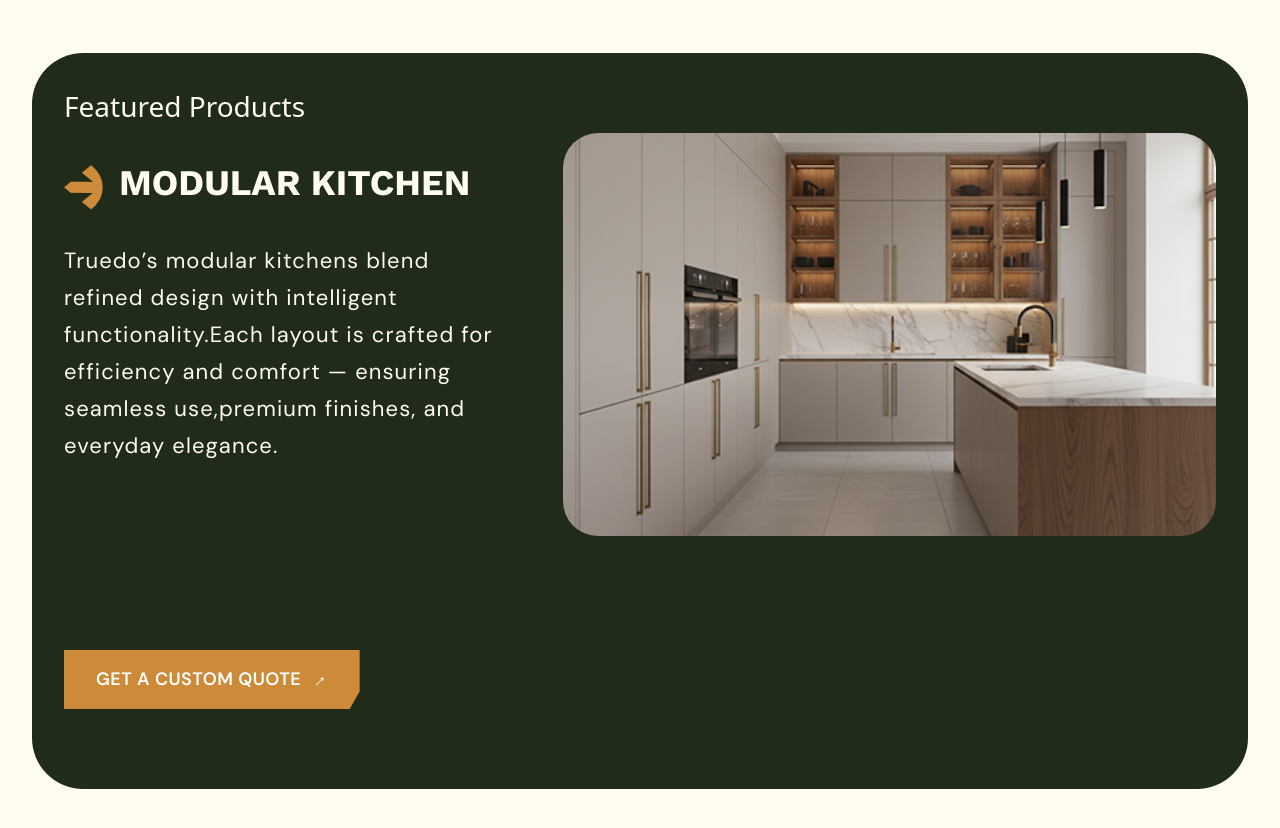
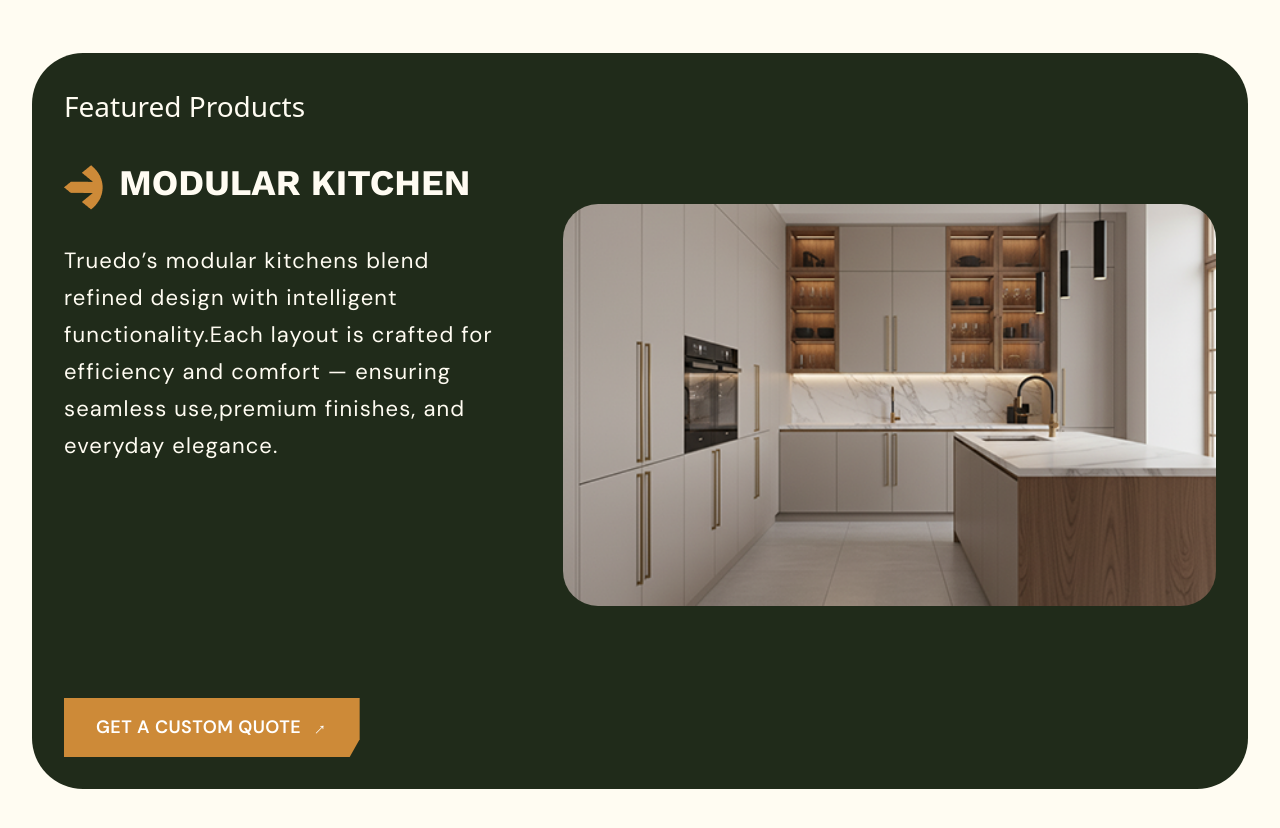
Before and after one commit to techwire-studio/Truedo, a React (Vite) app: page / in a window 1280 px wide. Shown: the part 1080-1908 px from the top of the page. Built offline with nearby package versions, Linux system fonts and the light colour scheme.

Commit message:
fix header link wrapping

```diff
--- a/src/common/Header.jsx
+++ b/src/common/Header.jsx
@@ -23,7 +23,7 @@ const NAV_ITEMS = [
 const NavLinkItem = ({ item, isHome = true }) => {
   const hoverColor = isHome ? "hover:text-white" : "hover:text-black";
 
-  const base = `transition-all duration-200 opacity-60 hover:opacity-100 ${hoverColor}`;
+  const base = `transition-all whitespace-nowrap duration-200 opacity-60 hover:opacity-100 ${hoverColor}`;
 
   if (item.external) {
     return (
--- a/src/components/Featured.jsx
+++ b/src/components/Featured.jsx
@@ -7,6 +7,7 @@ import featured4 from "../assets/featuredMobile1.png";
 import featured5 from "../assets/featuredMobile2.png";
 import featured6 from "../assets/featuredMobile3.png";
 import arrow from "../assets/featuredArrow.png";
+import { Link } from "react-router-dom";
 
 const featuredProducts = [
   {
@@ -158,8 +159,8 @@ const Featured = () => {
 
   return (
     <div>
+      {/* Desktop */}
       <div className="pb-8 lg:px-8 hidden lg:block">
-        {/* Scroll space - reduced for easier navigation */}
         <div style={{ height: `${scrollHeight}vh` }}>
           <div
             ref={containerRef}
@@ -170,7 +171,6 @@ const Featured = () => {
                 Featured Products
               </p>
 
-              {/* Slides */}
               {featuredProducts.map((product, index) => (
                 <div
                   key={index}
@@ -181,11 +181,9 @@ const Featured = () => {
                       ? "opacity-0 -translate-y-full"
                       : "opacity-0 translate-y-full"
                   }`}
-                  style={{
-                    top: "80px",
-                  }}
+                  style={{ top: "80px" }}
                 >
-                  <div className="lg:w-[40%] text-[rgb(255,252,242)] mt-8">
+                  <div className="lg:w-[40%] text-[rgb(255,252,242)] mt-8 flex flex-col">
                     <span className="flex items-start gap-4">
                       <img src={arrow} alt="" />{" "}
                       <h2 className="lg:text-[36px] font-bold font-work leading-none">
@@ -195,25 +193,29 @@ const Featured = () => {
                     <p className="mt-8 font-dm leading-[37px] tracking-wider lg:text-[22px]">
                       {product.description}
                     </p>
+                    <div className="mt-auto">
+                      <Link to="/contact">
                         <button
-                      className="mt-0 absolute bottom-12  text-[18px]  font-dm bg-[#CD8A38] text-white px-8 py-4 font-semibold tracking-wide hover:bg-[#b57830] transition-colors"
+                          className="mt-4 text-[18px] font-dm bg-[#CD8A38] text-white px-8 py-4 font-semibold tracking-wide hover:bg-[#b57830] transition-colors"
                           style={{
                             clipPath:
                               "polygon(0 0, calc(100% - 0px) 0, 100% 70%, calc(100% - 10px) 100%, 0 100%)",
                           }}
                         >
                           GET A CUSTOM QUOTE
-                      <span className="ml-2 inline-block -rotate-45">→</span>
+                          <span className="ml-2 inline-block -rotate-45">
+                            →
+                          </span>
                         </button>
+                      </Link>
                     </div>
-                  <div className="lg:w-[60%] pb-20">
-                    <div className="lg:w-[100%] flex items-center justify-center">
+                  </div>
+                  <div className="lg:w-[60%] pb-20 flex justify-center items-center">
                     <img
-                        className="h-fit rounded-[35px] w-full  transition-all duration-700"
+                      className="h-auto w-full rounded-[35px] transition-all duration-700"
                       src={product.image}
                       alt={product.title}
                     />
-                    </div>
                   </div>
                 </div>
               ))}
@@ -221,21 +223,29 @@ const Featured = () => {
           </div>
         </div>
       </div>
+
       {/* Mobile */}
       <div className="px-2">
-        <div className="lg:hidden px-6 py-6 space-y-8 bg-black/90 rounded-[38px] ">
+        <div className="lg:hidden px-6 py-6 space-y-8 bg-black/90 rounded-[38px]">
           {featuredProductsMobile.map((product, index) => (
             <div className="relative" key={index}>
-              <img className="rounded-[24px]" src={product.image} alt="" />
-              <div className="absolute inset-0    bg-black/20 overflow-hidden rounded-[20px]">
-                <div className="absolute bottom-0 p-4">
+              <img
+                className="rounded-[24px] w-full h-auto"
+                src={product.image}
+                alt=""
+              />
+              <div className="absolute inset-0 bg-black/20 overflow-hidden rounded-[20px] flex flex-col justify-end p-4">
                 <h5 className="text-white font-work font-semibold text-[24px]">
                   {product.title}
                 </h5>
                 <p className="text-white font-work font-medium text-[12px] leading-none">
                   {product.shortDescription}
                 </p>
-                </div>
+                <Link to="/contact">
+                  <button className="mt-2 text-[14px] font-dm bg-[#CD8A38] text-white px-4 py-2 rounded hover:bg-[#b57830] transition-colors">
+                    GET A CUSTOM QUOTE
+                  </button>
+                </Link>
               </div>
             </div>
           ))}
```
Lines whose indentation alone changed are shown as unchanged.
